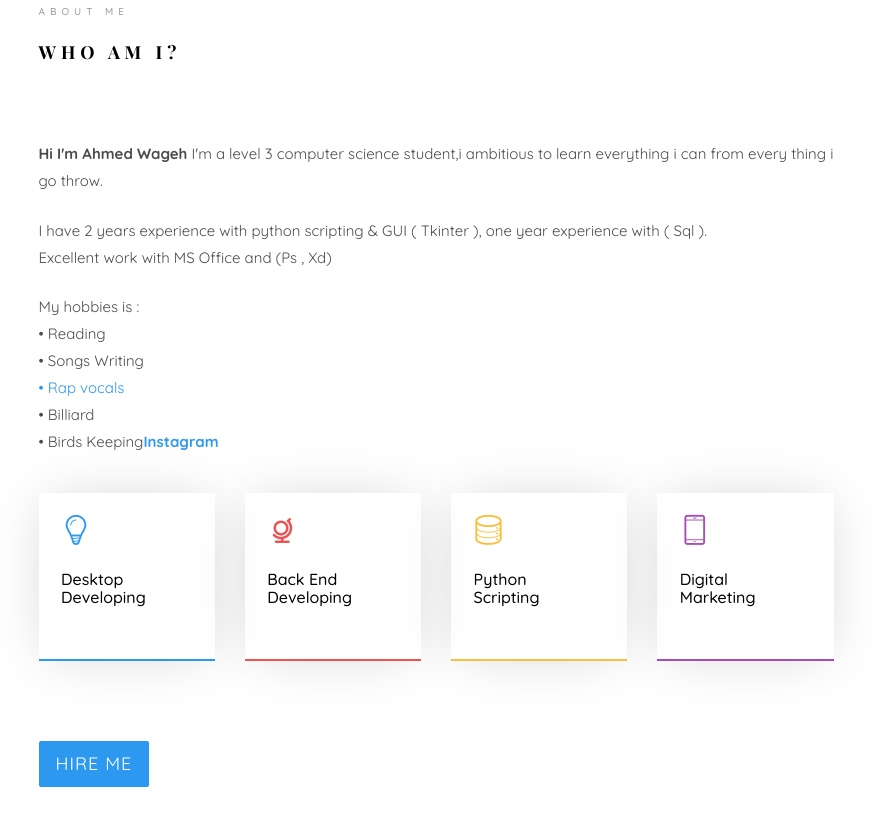
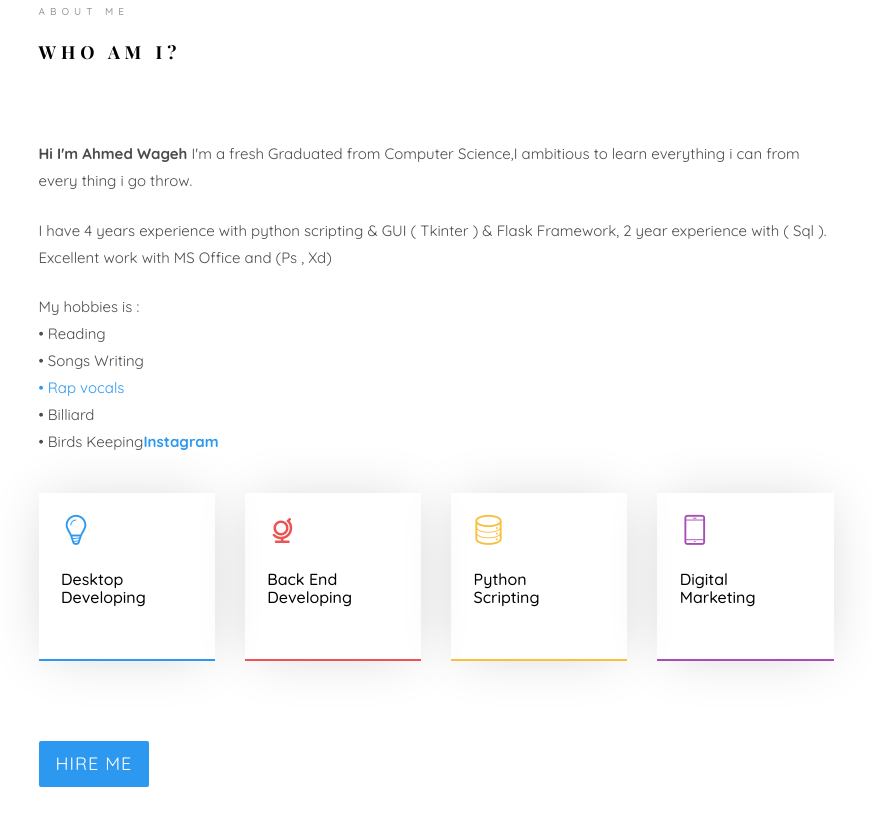
Before and after one commit to null0pull/Portfolio, a plain HTML site: page index.html in a window 1280 px wide. Shown: the part 1022-1848 px from the top of the page, without its empty margins (354-1226 px from the left). Drawn offline with nearby package versions, Linux system fonts and the light colour scheme; files whose address does not match are found by name; a web font is replaced by a local one.

Commit message:
Update index.html

```diff
--- a/index.html
+++ b/index.html
@@ -137,8 +137,8 @@
 									<div class="about-desc">
 										<span class="heading-meta">About Me</span>
 										<h2 class="colorlib-heading">Who Am I?</h2>
-										<p><strong>Hi I'm Ahmed Wageh</strong> I'm a level 3 computer science student,i ambitious to learn everything i can from every thing i go throw.</p>
-										<p> I have 2 years experience with python scripting & GUI ( Tkinter ), one year experience with ( Sql ). <br> Excellent work with MS Office and (Ps , Xd)</p>
+										<p><strong>Hi I'm Ahmed Wageh</strong> I'm a fresh Graduated from Computer Science,I ambitious to learn everything i can from every thing i go throw.</p>
+										<p> I have 4 years experience with python scripting & GUI ( Tkinter ) & Flask Framework, 2 year experience with ( Sql ). <br> Excellent work with MS Office and (Ps , Xd)</p>
 										<p>My hobbies is : <br> • Reading <br> • Songs Writing <br><a href="https://soundcloud.com/ahmedtrojan" target="_blank"> • Rap vocals </a> <br> • Billiard <br> • Birds Keeping<a href="www.instagram.com/budgiano"><strong>Instagram</strong></a></br>
 									</div>
 								</div>
```
